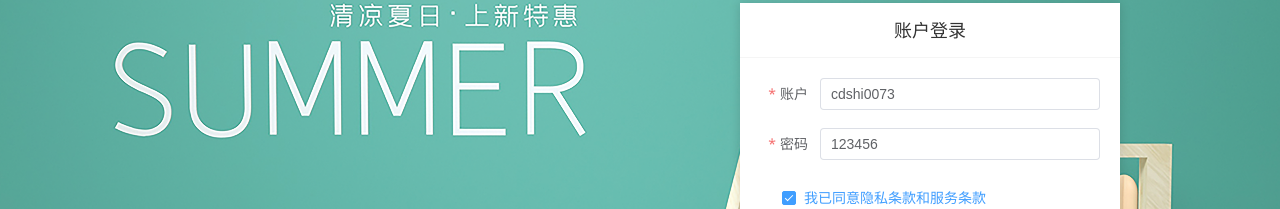
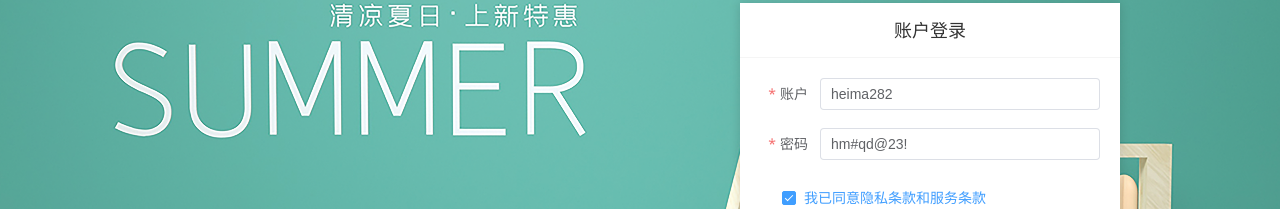
Before and after one commit to fysxaki/E-commerce-projects, a Vue app: page /login in a window 1280 px wide. Shown: the part 184-393 px from the top of the page. Built offline with nearby package versions, Linux system fonts and the light colour scheme; a small style sheet from the web is missing.

Commit message:
地址切换-激活交互实现

```diff
--- a/src/views/Checkout/index.vue
+++ b/src/views/Checkout/index.vue
@@ -18,7 +18,17 @@ onMounted(() => getCheckInfo())
 // 控制弹框打开
 const showDialog = ref(false)
 
+// 切换地址
+const activeAddress = ref({})
+const switchAddress = (item) => {
+  activeAddress.value = item
+}
 
+const confirm = () => {
+  curAddress.value = activeAddress.value
+  showDialog.value = false
+  activeAddress.value = {}
+}
 </script>
 
 <template>
@@ -121,7 +131,7 @@ const showDialog = ref(false)
   <!-- 切换地址 -->
   <el-dialog v-model="showDialog" title="切换收货地址" width="30%" center>
   <div class="addressWrapper">
-    <div class="text item" v-for="item in checkInfo.userAddresses"  :key="item.id">
+    <div class="text item" :class="{active:activeAddress.id === item.id}" @click="switchAddress(item)" v-for="item in checkInfo.userAddresses"  :key="item.id">
       <ul>
       <li><span>收<i />货<i />人：</span>{{ item.receiver }} </li>
       <li><span>联系方式：</span>{{ item.contact }}</li>
@@ -132,7 +142,7 @@ const showDialog = ref(false)
   <template #footer>
     <span class="dialog-footer">
       <el-button>取消</el-button>
-      <el-button type="primary">确定</el-button>
+      <el-button type="primary" @click="confirm">确定</el-button>
     </span>
   </template>
   </el-dialog>
--- a/src/views/Login/index.vue
+++ b/src/views/Login/index.vue
@@ -13,8 +13,8 @@ const userStore = useUserStore()
 // 表单校验功能(账户名及密码)
 // 1. 准备表单对象
 const form = ref({
-  account: 'cdshi0073',
-  password: '123456',
+  account: 'heima282',
+  password: 'hm#qd@23!',
   agree: true
 })
 
```
